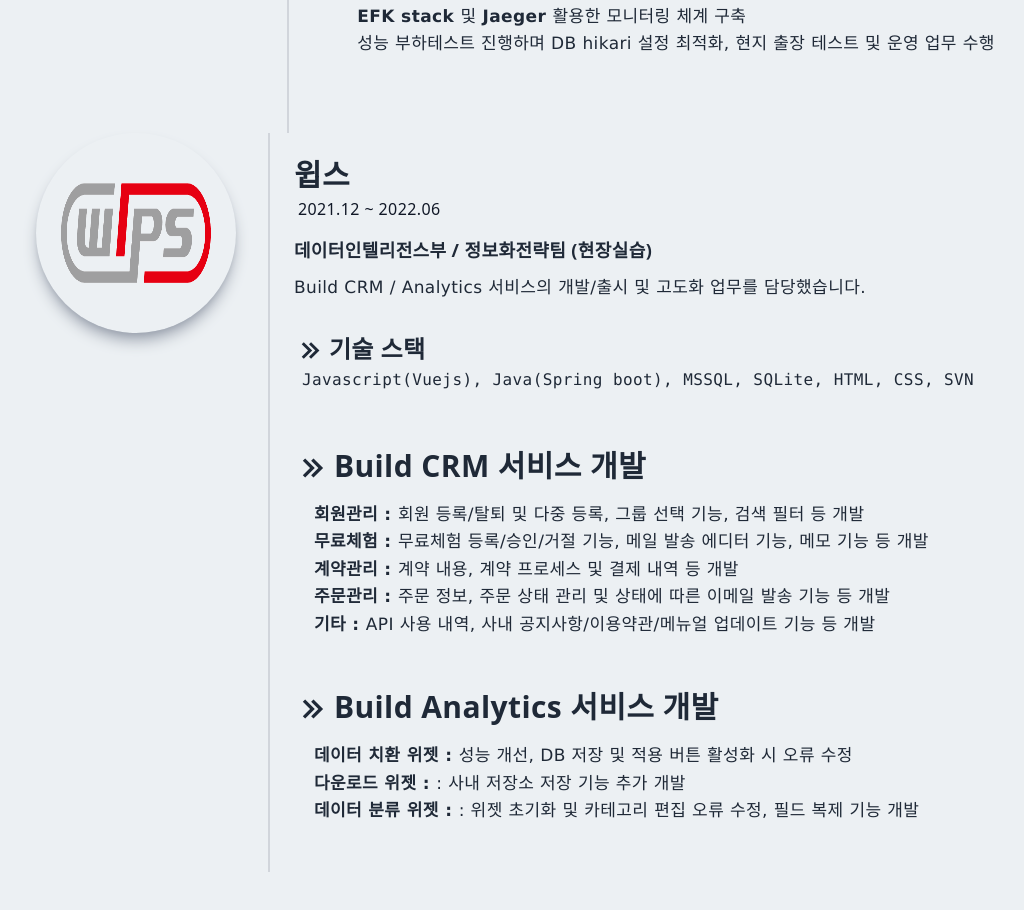
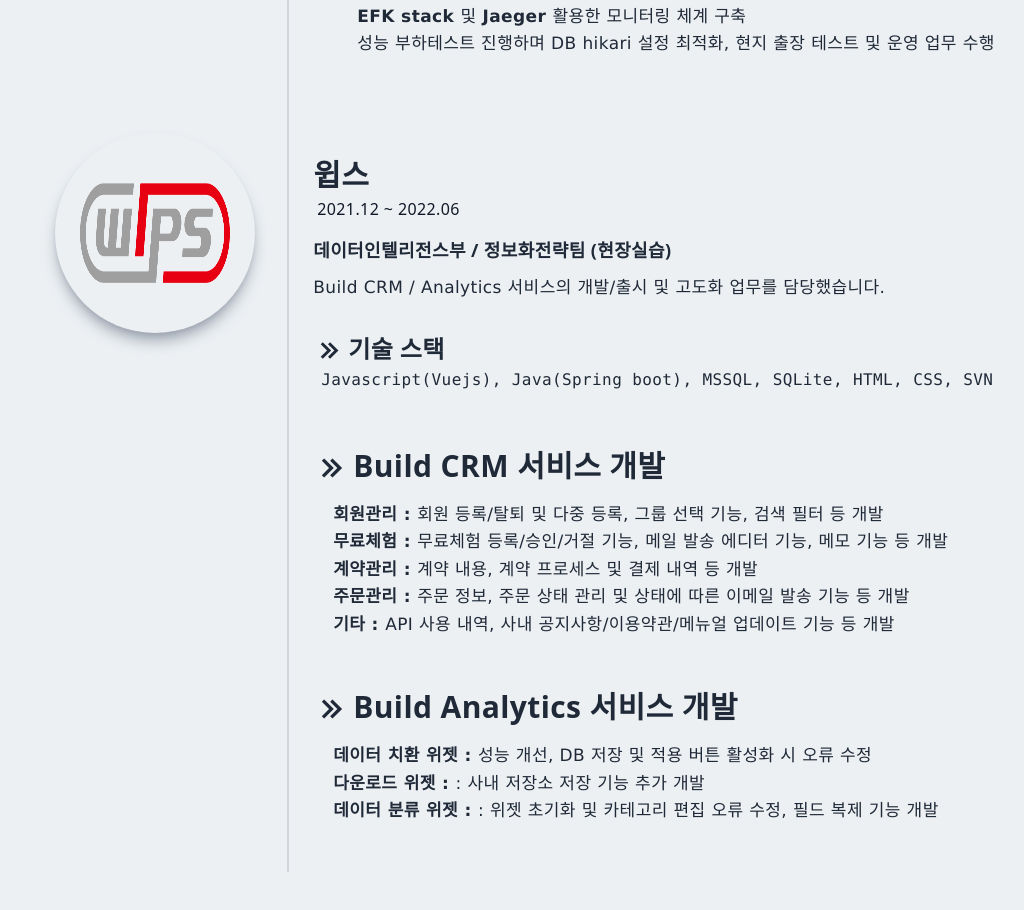
Before and after one commit to overaction/overaction-portfolio_page, a Next.js app in the folder portfolio/: page / in a window 1280 px wide. Shown: the part 3546-4456 px from the top of the page, without its empty margins (125-1149 px from the left). Built offline with nearby package versions, Linux system fonts and the light colour scheme.

Commit message:
edit css

```diff
--- a/portfolio/components/Career.jsx
+++ b/portfolio/components/Career.jsx
@@ -10,6 +10,7 @@ const Career = () => {
                 <h1 className="inline-block border-b-4 border-gray-300 py-2 mb-12">
                     Career
                 </h1>
+                <div>
                     <div className="flex flex-col sm:flex-row gap-8 ml-11">
                         <div className=''>
                         <div className="w-[200px] h-[200px] m-auto text-center leading-[16.5] rounded-full shadow-lg shadow-gray-400 p-3 cursor-pointer hover:scale-105 ease-in duration-300">
@@ -67,7 +68,7 @@ const Career = () => {
                             </div>
                         </div>
                     </div>
-                <div className="flex flex-col sm:flex-row gap-8 ml-1">
+                    <div className="flex flex-col sm:flex-row gap-8 ml-11">
                         <div className=''>
                         <div className="w-[200px] h-[200px] m-auto text-center leading-[16.5] rounded-full shadow-lg shadow-gray-400 p-3 cursor-pointer hover:scale-105 ease-in duration-300">
                             <Image
@@ -139,6 +140,7 @@ const Career = () => {
                             </div>
                         </div>
                     </div>
+                </div>
 
             </div>
         </div>
```
Lines whose indentation alone changed are shown as unchanged.
